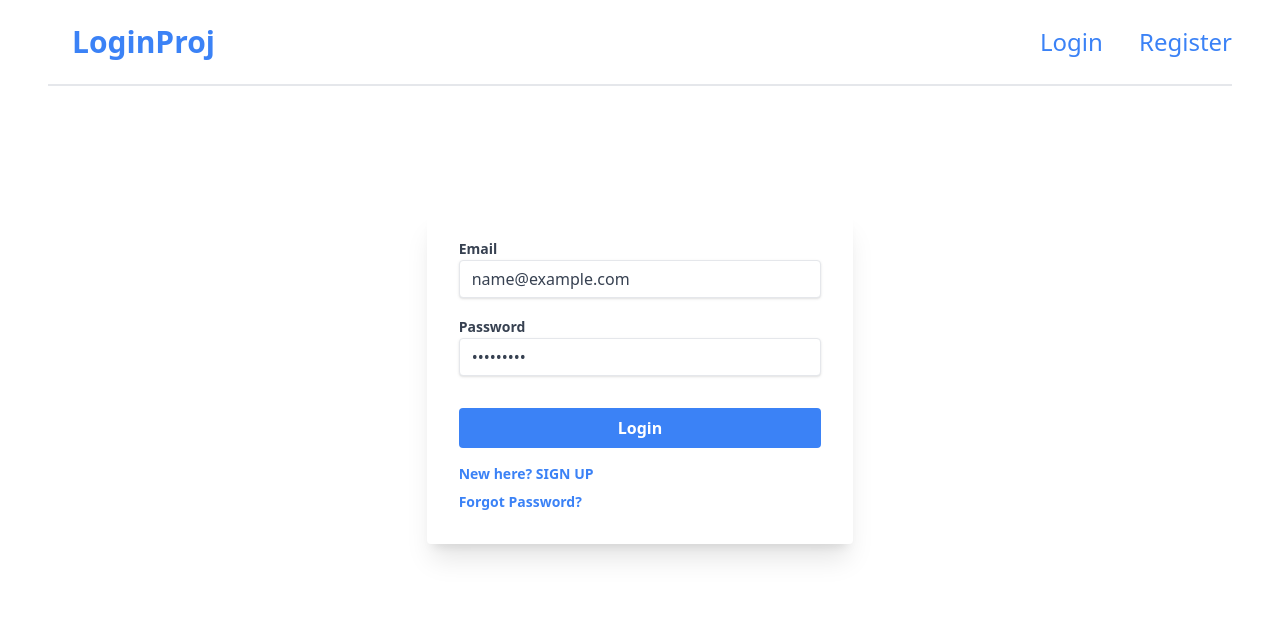
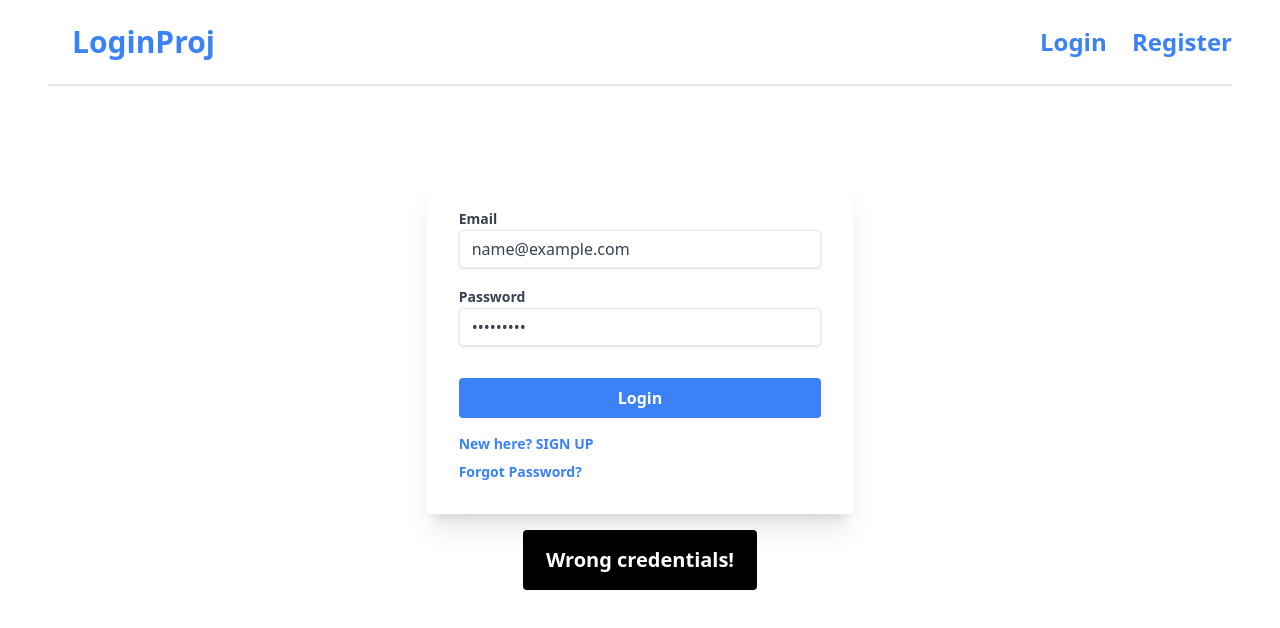
Before and after one commit to seba-nigu/login-system-template, a React (Create React App) app in the folder client/: page /login in a window 1280 px wide. Both pictures are taken after typing "name@example.com", "Sample123" into the empty fields and a click on the button "Login". Shown: the top 628 px of the page. Built offline with nearby package versions, Linux system fonts and the light colour scheme; no server answers.

Commit message:
solve login errors, add routing

```diff
--- a/client/src/components/Header.js
+++ b/client/src/components/Header.js
@@ -2,7 +2,7 @@ import { Link } from "react-router-dom";
 
 function Header() {
   return (
-    <div className="mx-12 border-b-2 border-b-slate flex items-center justify-between">
+    <div className="mx-12 border-b-2 border-b-slate flex items-center justify-between font-semibold">
       <div className="text-3xl font-bold p-6 text-blue-500">
         <Link to="/">LoginProj</Link>
       </div>
--- a/client/src/pages/Login.js
+++ b/client/src/pages/Login.js
@@ -1,8 +1,11 @@
 import axios from "axios";
 import { useState } from "react";
-import { Link } from "react-router-dom";
+import { Link, useNavigate } from "react-router-dom";
 
 function Login() {
+  const navigate = useNavigate();
+  const [warningMessage, setWarningMessage] = useState("");
+  const [showResults, setShowResults] = useState(false);
   // the login data from the form that will be passed to the backend
   const [login, setLogin] = useState({
     email: "",
@@ -26,11 +29,12 @@ function Login() {
           password: login.password,
         }
       );
-      localStorage().setItem("token", res.data);
-      console.log(res.message);
-      window.location = "/";
+      window.localStorage.setItem("token", res.token);
+      navigate("/");
     } catch (error) {
       console.log(error);
+      setWarningMessage("Wrong credentials!");
+      setShowResults(true);
     }
   };
 
@@ -88,6 +92,11 @@ function Login() {
             </div>
           </div>
         </form>
+        {showResults ? (
+          <div className="text-xl font-bold p-4 text-center rounded mx-24 bg-black text-white">
+            {warningMessage}
+          </div>
+        ) : null}
       </div>
     </div>
   );
--- a/client/src/pages/Register.js
+++ b/client/src/pages/Register.js
@@ -35,6 +35,7 @@ function Register() {
             setWarningMessage("Email already in use!");
           });
         navigate("/login");
+        console.log(res.message);
       } else {
         setShowResults(true);
         setWarningMessage("Passwords do not match!");
@@ -115,7 +116,7 @@ function Register() {
           </div>
         </form>
         {showResults ? (
-          <div className="text-xl font-bold p-4 text-center rounded bg-black text-white">
+          <div className="text-xl font-bold p-4 text-center rounded mx-24 bg-black text-white">
             {warningMessage}
           </div>
         ) : null}
```
Also changed, not shown: 1 other file (tests, documents, lock files or other folders).
